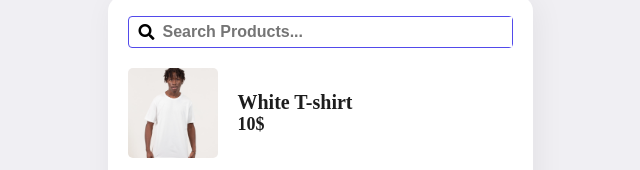
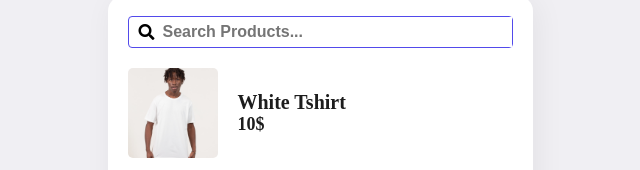
Before and after one commit to siddhesht795/Mini-Search-Engine, a plain HTML site: page index.html in a window 1280 px wide. Shown: the part 117-287 px from the top of the page, 320-960 px from the left. Drawn offline with Linux system fonts and the light colour scheme; grey boxes are pictures that could not be loaded.

Commit message:
Update index.html

```diff
--- a/index.html
+++ b/index.html
@@ -19,7 +19,7 @@
 			<div class="product">
 				<img src="t1.jpg" alt="tshirt">
 				<div class="p-details">
-					<h2>White T-shirt</h2>
+					<h2>White Tshirt</h2>
 					<h3>10$</h3>
 				</div>
 			</div>
```
